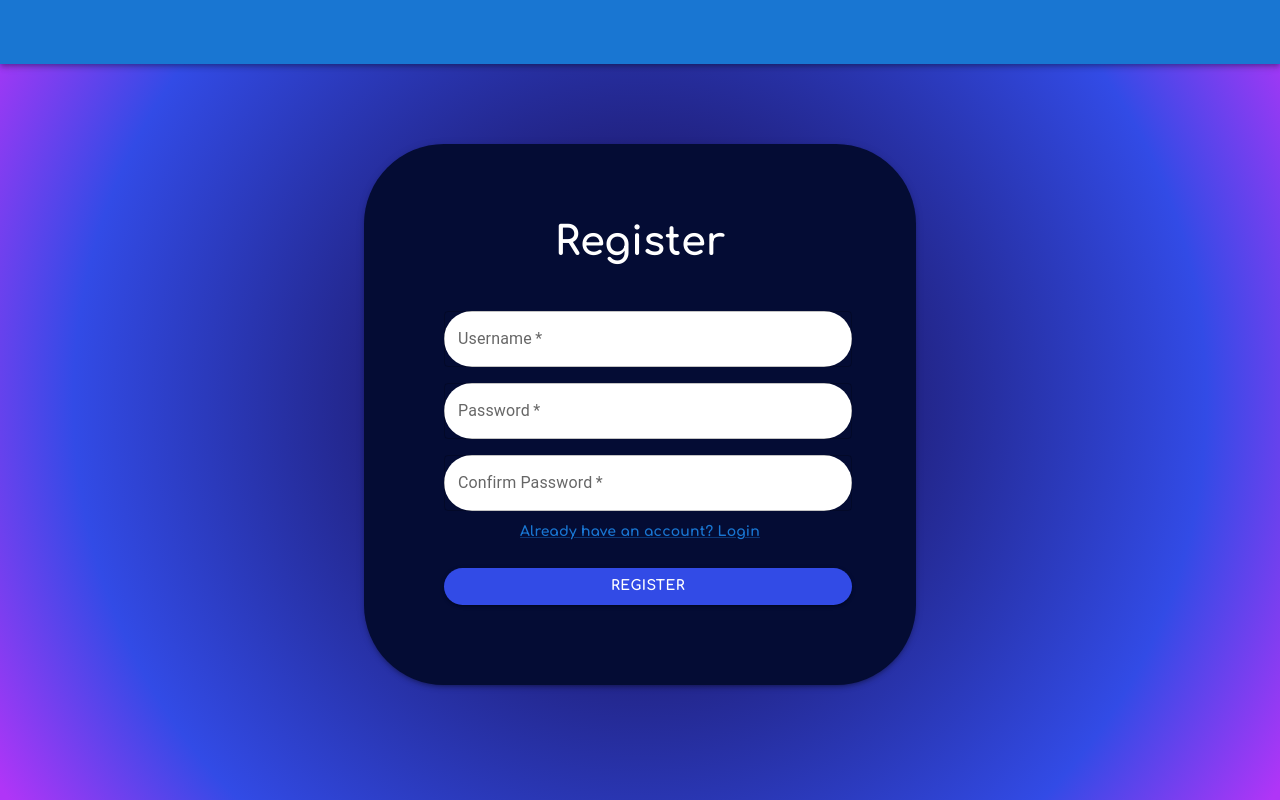
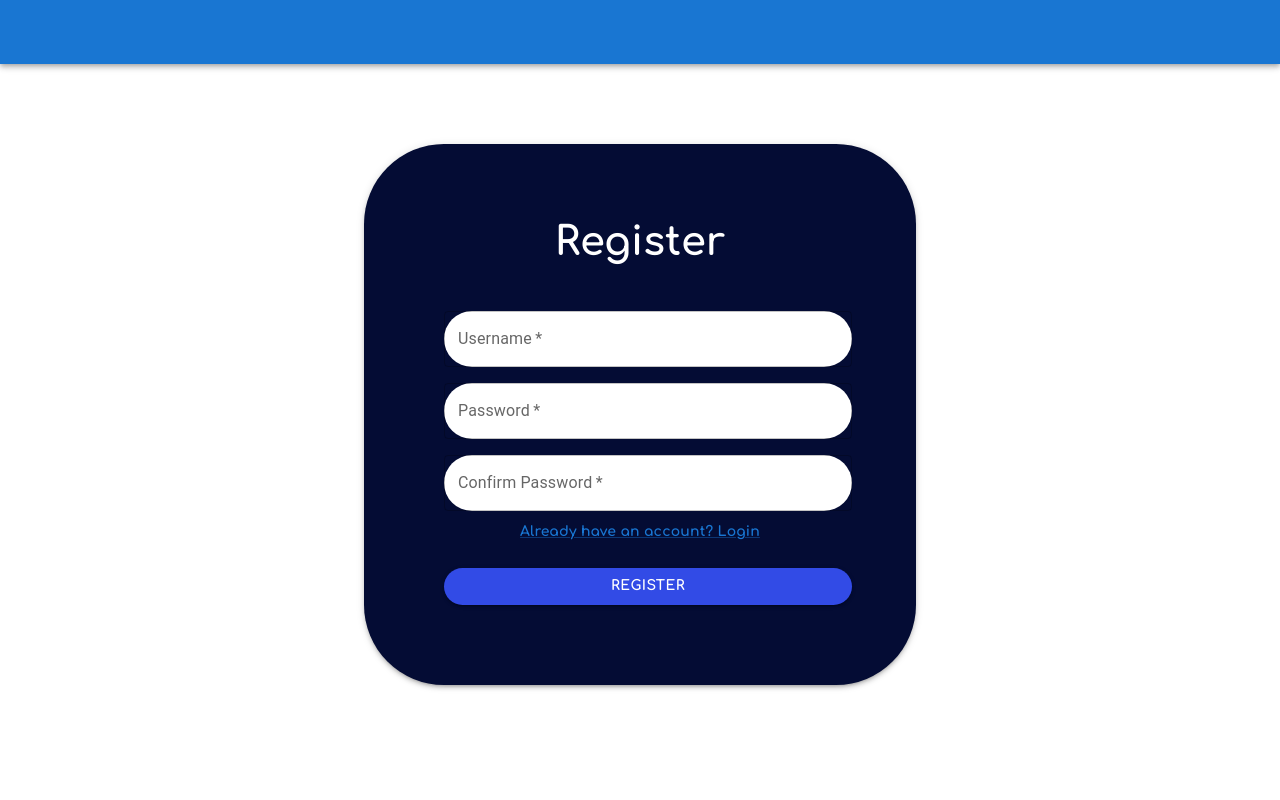
Before and after one commit to Sujeev-Uthayakumar/p2p-video-streaming, a React (Create React App) app in the folder frontend/: page / in a window 1280 px wide. Built offline with nearby package versions, Linux system fonts and the light colour scheme; no server answers.

Commit message:
Register+Login appearance

```diff
--- a/frontend/src/screens/LoginPageScreen.js
+++ b/frontend/src/screens/LoginPageScreen.js
@@ -38,8 +38,6 @@ const LoginPageScreen = ({ onLogin, switchAuthPage }) => {
   return (
     <div
       style={{
-        background: "rgb(32,31,122)",
-        background: "radial-gradient(circle, rgba(32,31,122,1) 30%, rgba(50,75,230,1) 75%, rgba(176,53,247,1) 99%)",
         backgroundSize: "cover",
         height: "100vh",
       }}
--- a/frontend/src/screens/RegisterPageScreen.js
+++ b/frontend/src/screens/RegisterPageScreen.js
@@ -46,8 +46,6 @@ const RegisterPageScreen = ({ onRegister, switchAuthPage }) => {
   return (
     <div
       style={{
-        background: "rgb(32,31,122)",
-        background: "radial-gradient(circle, rgba(32,31,122,1) 30%, rgba(50,75,230,1) 75%, rgba(176,53,247,1) 99%)",
         backgroundSize: "cover",
         height: "100vh",
       }}
```
